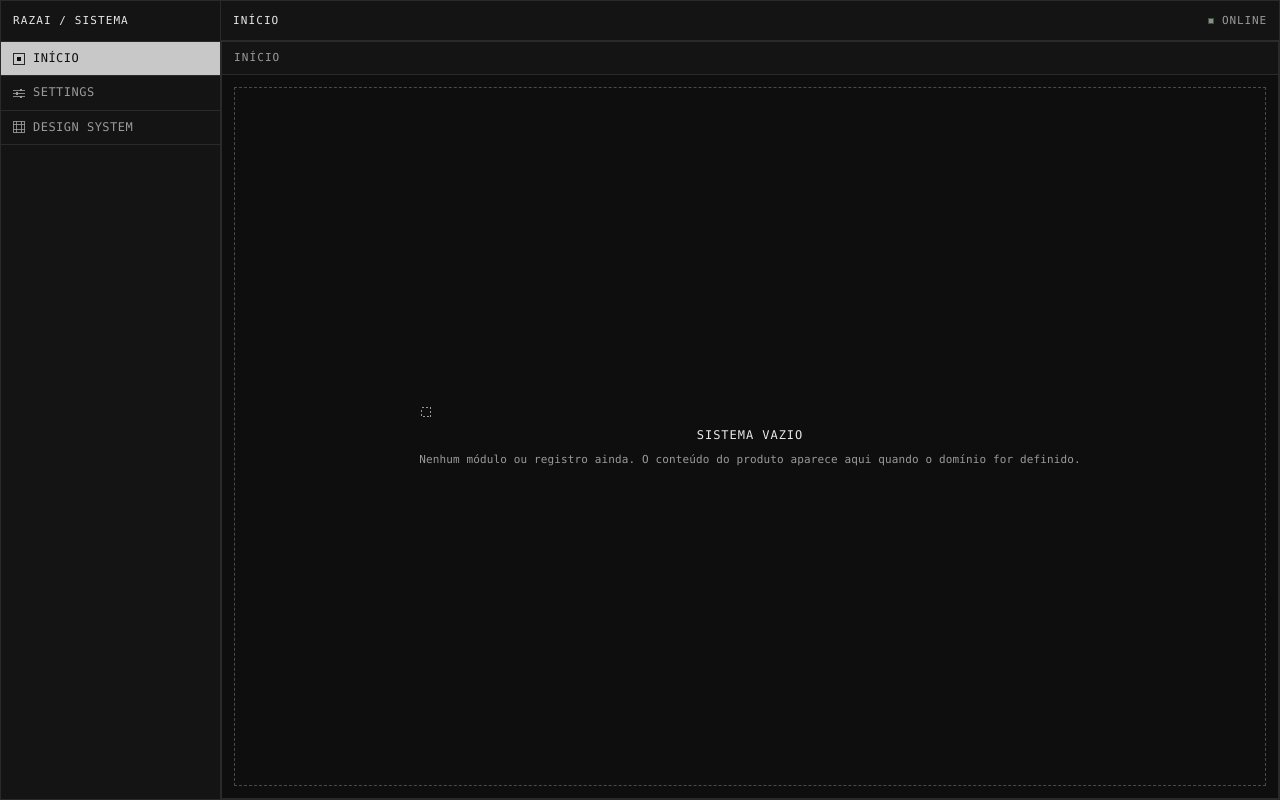
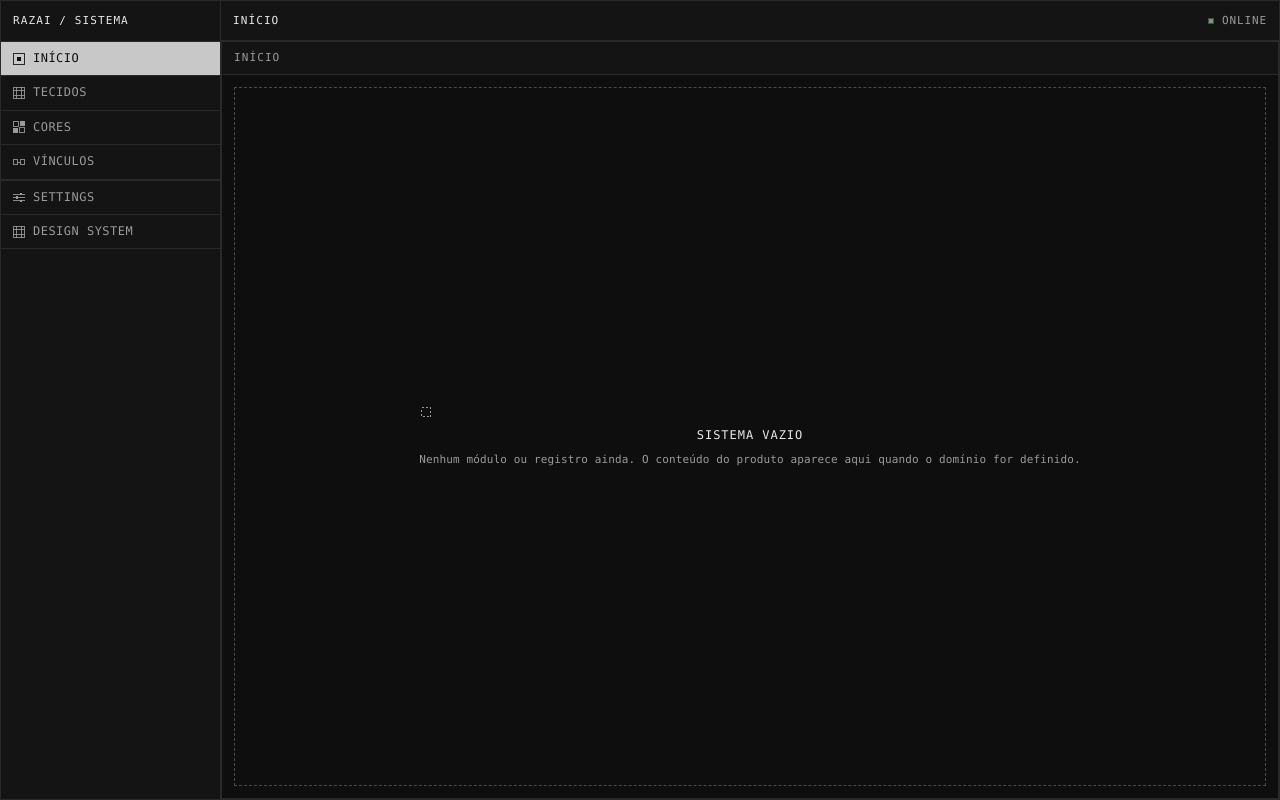
Before and after one commit to xrazai/razai-sistema, a Svelte app: page / in a window 1280 px wide. Built offline with nearby package versions, Linux system fonts and the light colour scheme.

Commit message:
feat: adicionar módulos Tecidos, Cores e Vínculos e ajuste de largura total (#20)
* Add Tecidos, Cores, and Vinculos modules to sidebar and shell

* Allow full width content layout without max-width restriction

---------

Co-authored-by: Razai <contato@razaitecidos.com>

```diff
--- a/src/renderer/App.svelte
+++ b/src/renderer/App.svelte
@@ -1,10 +1,13 @@
 <script lang="ts">
   import AppShell from './shell/AppShell.svelte'
   import DashboardPage from './features/dashboard/DashboardPage.svelte'
+  import TecidosPage from './features/tecidos/TecidosPage.svelte'
+  import CoresPage from './features/cores/CoresPage.svelte'
+  import VinculosPage from './features/vinculos/VinculosPage.svelte'
   import SettingsPage from './features/settings/SettingsPage.svelte'
   import DesignSystemPage from './pages/DesignSystemPage.svelte'
 
-  type Route = 'dashboard' | 'settings' | 'design-system'
+  type Route = 'dashboard' | 'tecidos' | 'cores' | 'vinculos' | 'settings' | 'design-system'
 
   let route = $state<Route>('dashboard')
 </script>
@@ -12,6 +15,12 @@
 <AppShell {route} onnavigate={(r) => (route = r)}>
   {#if route === 'dashboard'}
     <DashboardPage />
+  {:else if route === 'tecidos'}
+    <TecidosPage />
+  {:else if route === 'cores'}
+    <CoresPage />
+  {:else if route === 'vinculos'}
+    <VinculosPage />
   {:else if route === 'settings'}
     <SettingsPage />
   {:else}
--- a/src/renderer/design-system/primitives/Icon.svelte
+++ b/src/renderer/design-system/primitives/Icon.svelte
@@ -42,6 +42,24 @@
     <svg viewBox="0 0 14 14">
       <rect x="2.5" y="2.5" width="9" height="9" stroke-dasharray="2 2" />
     </svg>
+  {:else if name === 'fabric'}
+    <svg viewBox="0 0 14 14">
+      <rect x="0.5" y="0.5" width="13" height="13" />
+      <path d="M0.5 4.5 H13.5 M0.5 9.5 H13.5 M4.5 0.5 V13.5 M9.5 0.5 V13.5" />
+    </svg>
+  {:else if name === 'palette'}
+    <svg viewBox="0 0 14 14">
+      <rect x="0.5" y="0.5" width="5.5" height="5.5" />
+      <rect class="fill" x="8" y="0.5" width="5.5" height="5.5" />
+      <rect class="fill" x="0.5" y="8" width="5.5" height="5.5" />
+      <rect x="8" y="8" width="5.5" height="5.5" />
+    </svg>
+  {:else if name === 'link'}
+    <svg viewBox="0 0 14 14">
+      <rect x="0.5" y="4.5" width="4.5" height="5" />
+      <rect x="9" y="4.5" width="4.5" height="5" />
+      <path d="M5 7 H9" />
+    </svg>
   {:else}
     <svg viewBox="0 0 14 14">
       <rect class="fill" x="6" y="6" width="2" height="2" />
--- /dev/null
+++ b/src/renderer/features/cores/CoresPage.svelte
@@ -0,0 +1,43 @@
+<script lang="ts">
+  import Panel from '../../design-system/layout/Panel.svelte'
+  import EmptyState from '../../design-system/compositions/EmptyState.svelte'
+</script>
+
+<div class="page">
+  <Panel title="Cores">
+    <div class="fill">
+      <EmptyState
+        title="Nenhuma cor cadastrada"
+        description="A paleta e referências de cores aparecerão aqui."
+      />
+    </div>
+  </Panel>
+</div>
+
+<style>
+  .page {
+    height: 100%;
+    min-height: 0;
+    display: grid;
+  }
+
+  .page :global(.panel) {
+    height: 100%;
+    min-height: 0;
+  }
+
+  .page :global(.body) {
+    display: grid;
+    min-height: 0;
+  }
+
+  .fill {
+    height: 100%;
+    min-height: 0;
+    display: grid;
+  }
+
+  .fill :global(.empty) {
+    min-height: 100%;
+  }
+</style>
--- /dev/null
+++ b/src/renderer/features/tecidos/TecidosPage.svelte
@@ -0,0 +1,43 @@
+<script lang="ts">
+  import Panel from '../../design-system/layout/Panel.svelte'
+  import EmptyState from '../../design-system/compositions/EmptyState.svelte'
+</script>
+
+<div class="page">
+  <Panel title="Tecidos">
+    <div class="fill">
+      <EmptyState
+        title="Nenhum tecido cadastrado"
+        description="O catálogo e especificações de tecidos aparecerão aqui."
+      />
+    </div>
+  </Panel>
+</div>
+
+<style>
+  .page {
+    height: 100%;
+    min-height: 0;
+    display: grid;
+  }
+
+  .page :global(.panel) {
+    height: 100%;
+    min-height: 0;
+  }
+
+  .page :global(.body) {
+    display: grid;
+    min-height: 0;
+  }
+
+  .fill {
+    height: 100%;
+    min-height: 0;
+    display: grid;
+  }
+
+  .fill :global(.empty) {
+    min-height: 100%;
+  }
+</style>
--- /dev/null
+++ b/src/renderer/features/vinculos/VinculosPage.svelte
@@ -0,0 +1,43 @@
+<script lang="ts">
+  import Panel from '../../design-system/layout/Panel.svelte'
+  import EmptyState from '../../design-system/compositions/EmptyState.svelte'
+</script>
+
+<div class="page">
+  <Panel title="Vínculos">
+    <div class="fill">
+      <EmptyState
+        title="Nenhum vínculo cadastrado"
+        description="As relações e vínculos entre tecidos e cores aparecerão aqui."
+      />
+    </div>
+  </Panel>
+</div>
+
+<style>
+  .page {
+    height: 100%;
+    min-height: 0;
+    display: grid;
+  }
+
+  .page :global(.panel) {
+    height: 100%;
+    min-height: 0;
+  }
+
+  .page :global(.body) {
+    display: grid;
+    min-height: 0;
+  }
+
+  .fill {
+    height: 100%;
+    min-height: 0;
+    display: grid;
+  }
+
+  .fill :global(.empty) {
+    min-height: 100%;
+  }
+</style>
--- a/src/renderer/pages/DesignSystemPage.svelte
+++ b/src/renderer/pages/DesignSystemPage.svelte
@@ -99,6 +99,9 @@
               <Stack direction="horizontal" gap="2">
                 <Icon name="grid" />
                 <Icon name="dash" />
+                <Icon name="fabric" />
+                <Icon name="palette" />
+                <Icon name="link" />
                 <Icon name="settings" />
                 <Icon name="system" />
               </Stack>
@@ -282,7 +285,7 @@
 
 <style>
   .page {
-    max-width: 1100px;
+    width: 100%;
   }
 
   .hero h1 {
--- a/src/renderer/shell/AppShell.svelte
+++ b/src/renderer/shell/AppShell.svelte
@@ -3,7 +3,7 @@
   import AppSidebar from './AppSidebar.svelte'
   import AppTopbar from './AppTopbar.svelte'
 
-  type Route = 'dashboard' | 'settings' | 'design-system'
+  type Route = 'dashboard' | 'tecidos' | 'cores' | 'vinculos' | 'settings' | 'design-system'
 
   type Props = {
     route: Route
--- a/src/renderer/shell/AppSidebar.svelte
+++ b/src/renderer/shell/AppSidebar.svelte
@@ -3,7 +3,7 @@
   import NavItem from '../design-system/navigation/NavItem.svelte'
   import Divider from '../design-system/primitives/Divider.svelte'
 
-  type Route = 'dashboard' | 'settings' | 'design-system'
+  type Route = 'dashboard' | 'tecidos' | 'cores' | 'vinculos' | 'settings' | 'design-system'
 
   type Props = {
     route: Route
@@ -22,6 +22,25 @@
     active={route === 'dashboard'}
     onclick={() => onnavigate('dashboard')}
   />
+  <NavItem
+    label="Tecidos"
+    icon="fabric"
+    active={route === 'tecidos'}
+    onclick={() => onnavigate('tecidos')}
+  />
+  <NavItem
+    label="Cores"
+    icon="palette"
+    active={route === 'cores'}
+    onclick={() => onnavigate('cores')}
+  />
+  <NavItem
+    label="Vínculos"
+    icon="link"
+    active={route === 'vinculos'}
+    onclick={() => onnavigate('vinculos')}
+  />
+  <Divider />
   <NavItem
     label="Settings"
     icon="settings"
--- a/src/renderer/shell/AppTopbar.svelte
+++ b/src/renderer/shell/AppTopbar.svelte
@@ -2,7 +2,7 @@
   import Topbar from '../design-system/navigation/Topbar.svelte'
   import Status from '../design-system/data-display/Status.svelte'
 
-  type Route = 'dashboard' | 'settings' | 'design-system'
+  type Route = 'dashboard' | 'tecidos' | 'cores' | 'vinculos' | 'settings' | 'design-system'
 
   type Props = {
     route: Route
@@ -12,6 +12,9 @@
 
   const titles: Record<Route, string> = {
     dashboard: 'Início',
+    tecidos: 'Tecidos',
+    cores: 'Cores',
+    vinculos: 'Vínculos',
     settings: 'Settings',
     'design-system': 'Design System'
   }
```
